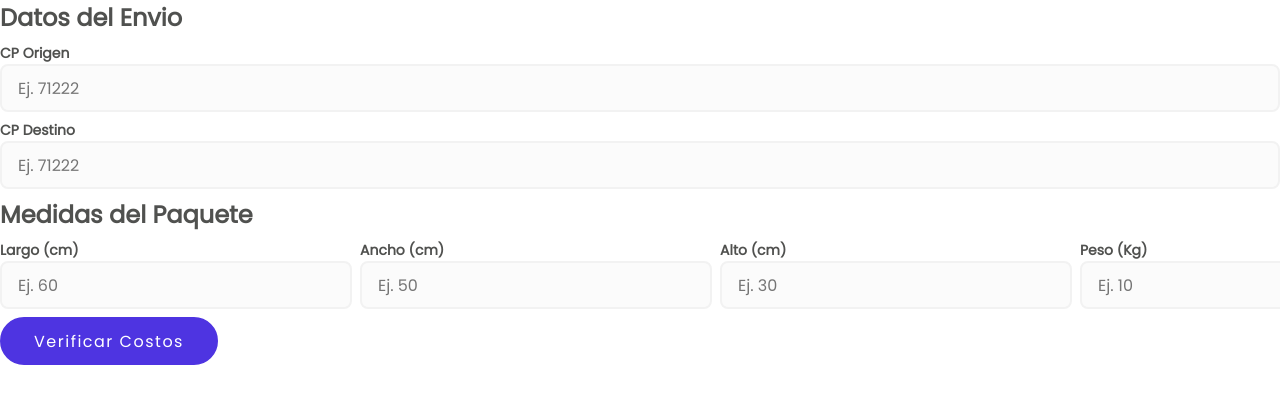
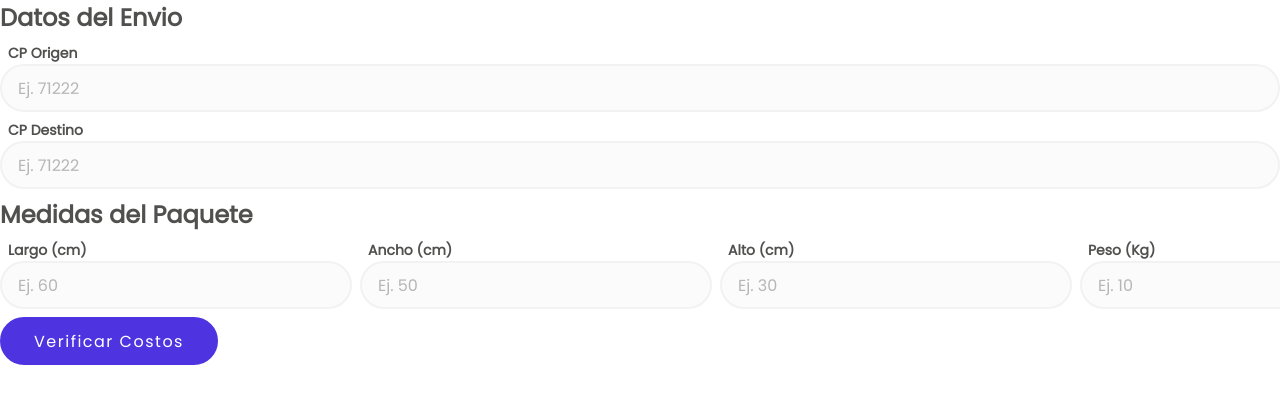
Before and after one commit to SaulMoreyra/sky-react-tests, a Next.js app: page / in a window 1280 px wide. Shown: the top 404 px of the page. Built offline with nearby package versions, Linux system fonts and the light colour scheme.

Commit message:
feat(component): input modified based on input baser

```diff
--- a/src/components/Input/Input.styled.ts
+++ b/src/components/Input/Input.styled.ts
@@ -1,11 +1,6 @@
 import { Theme } from "@emotion/react";
 import styled from "@emotion/styled";
-import {
-  ClassAttributes,
-  ElementType,
-  InputHTMLAttributes,
-  LabelHTMLAttributes,
-} from "react";
+import { ClassAttributes, ElementType, InputHTMLAttributes } from "react";
 
 type InputProps = {
   theme?: Theme | undefined;
@@ -13,39 +8,25 @@ type InputProps = {
 } & ClassAttributes<HTMLInputElement> &
   InputHTMLAttributes<HTMLInputElement> & {
     error?: boolean;
+    fullWidth?: boolean;
   };
 
-type LabelProps = {
-  theme?: Theme | undefined;
-  as?: ElementType<any> | undefined;
-} & ClassAttributes<HTMLLabelElement> &
-  LabelHTMLAttributes<HTMLLabelElement> & {
-    error?: boolean;
-  };
-
-export const InputBaseStyled = styled.input(({ theme, error }: InputProps) => ({
+export const InputBaseStyled = styled.input(
+  ({ theme, error, fullWidth }: InputProps) => ({
     outline: "none",
-  borderRadius: theme?.spacing(1),
+    borderRadius: theme?.spacing(3),
     padding: theme?.spacing(1, 2),
     height: theme?.spacing(6),
+    width: fullWidth ? "100%" : "unset",
+    maxWidth: "100%",
     border: `2px solid ${error ? theme?.error : theme?.lightGrey}`,
     fontSize: theme?.spacing(2),
     backgroundColor: theme?.fade(theme.grey, 0.02),
     "&:focus": {
       backgroundColor: theme?.fade(theme.grey, 0.04),
     },
-}));
-
-export const InputContainerStyled = styled.div(({ theme }) => ({
-  display: "flex",
-  flexDirection: "column",
-  color: theme.primaryLight,
-}));
-
-export const InputLabelStyled = styled.label(
-  ({ theme, error }: LabelProps) => ({
-    fontSize: theme?.spacing(1.75),
-    fontWeight: 600,
-    color: error ? theme?.error : theme?.grey,
+    "&::placeholder": {
+      color: theme?.fade(theme.grey, 0.4),
+    },
   })
 );
--- a/src/components/Input/Input.tsx
+++ b/src/components/Input/Input.tsx
@@ -1,23 +1,19 @@
+import InputBase from "components/InputBase";
+import { InputBaseProps } from "components/InputBase/InputBase";
 import React, { DetailedHTMLProps, InputHTMLAttributes } from "react";
-import {
-  InputBaseStyled,
-  InputContainerStyled,
-  InputLabelStyled,
-} from "./Input.styled";
+import { InputBaseStyled } from "./Input.styled";
 
-type InputProps = DetailedHTMLProps<
+export type InputProps = DetailedHTMLProps<
   InputHTMLAttributes<HTMLInputElement>,
   HTMLInputElement
-> & { label?: React.ReactNode | string; error?: boolean };
+> &
+  InputBaseProps;
 
-const Input = ({ label, ...props }: InputProps) => {
+const Input = ({ label, message, fullWidth, ...props }: InputProps) => {
   return (
-    <InputContainerStyled>
-      <InputLabelStyled htmlFor="input-base" error={props.error}>
-        {label}
-      </InputLabelStyled>
-      <InputBaseStyled id="input-base" {...props} />
-    </InputContainerStyled>
+    <InputBase {...{ label, message, fullWidth }}>
+      <InputBaseStyled {...props} fullWidth={fullWidth} />
+    </InputBase>
   );
 };
 
```
Lines whose indentation alone changed are shown as unchanged.
